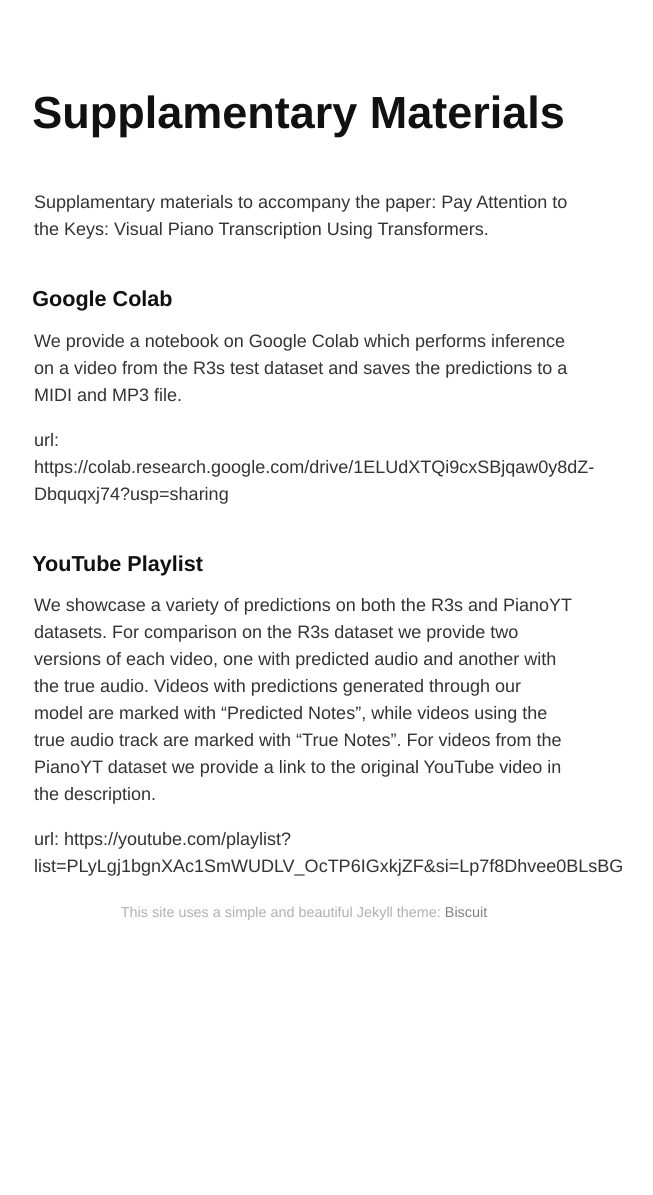
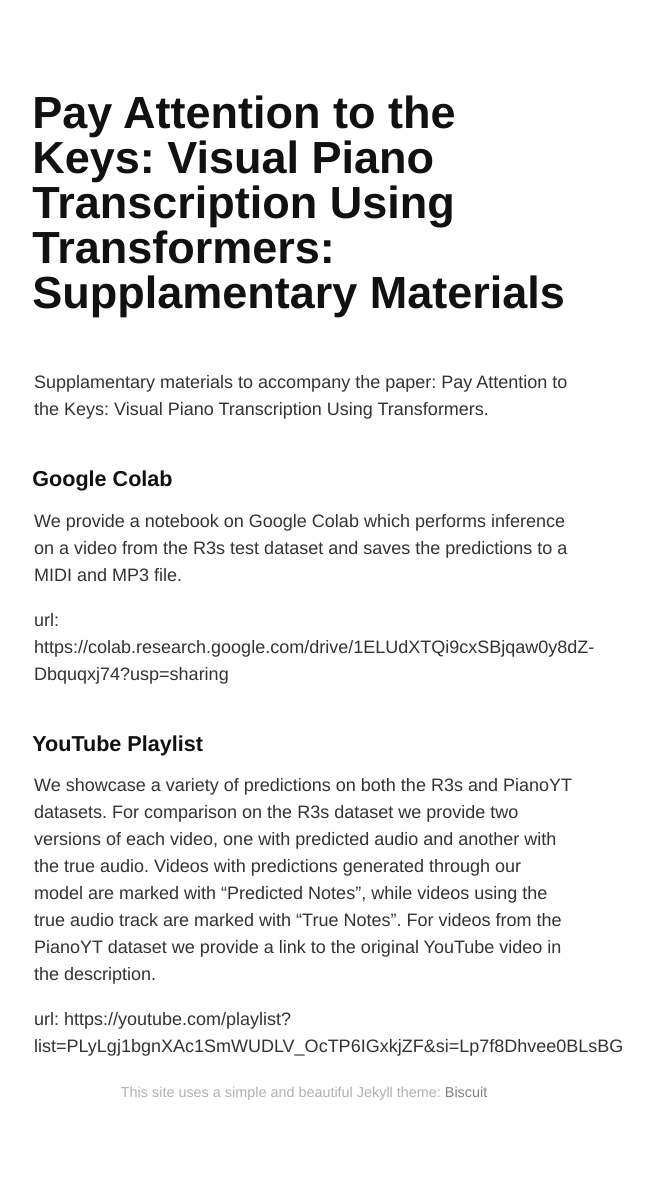
Before and after one commit to jmm7621/sup_material, a Jekyll site: the page built from index.md, in a window 1280 px wide. Shown: the whole page, without its empty margins (336-989 px from the left). Built offline with Jekyll 4.4.1, drawn with Linux system fonts in a browser that asks for light colours; our own code applies the rules of GitHub Pages for plain Markdown files; before the commit the page ends 1015 px from its top, so only the background shows below that.

Commit message:
Update index.md

```diff
--- a/index.md
+++ b/index.md
@@ -1,4 +1,4 @@
-# Supplamentary Materials
+# Pay Attention to the Keys: Visual Piano Transcription Using Transformers: Supplamentary Materials
 Supplamentary materials to accompany the paper: Pay Attention to the Keys: Visual Piano Transcription Using Transformers.
 
 ## Google Colab
```
